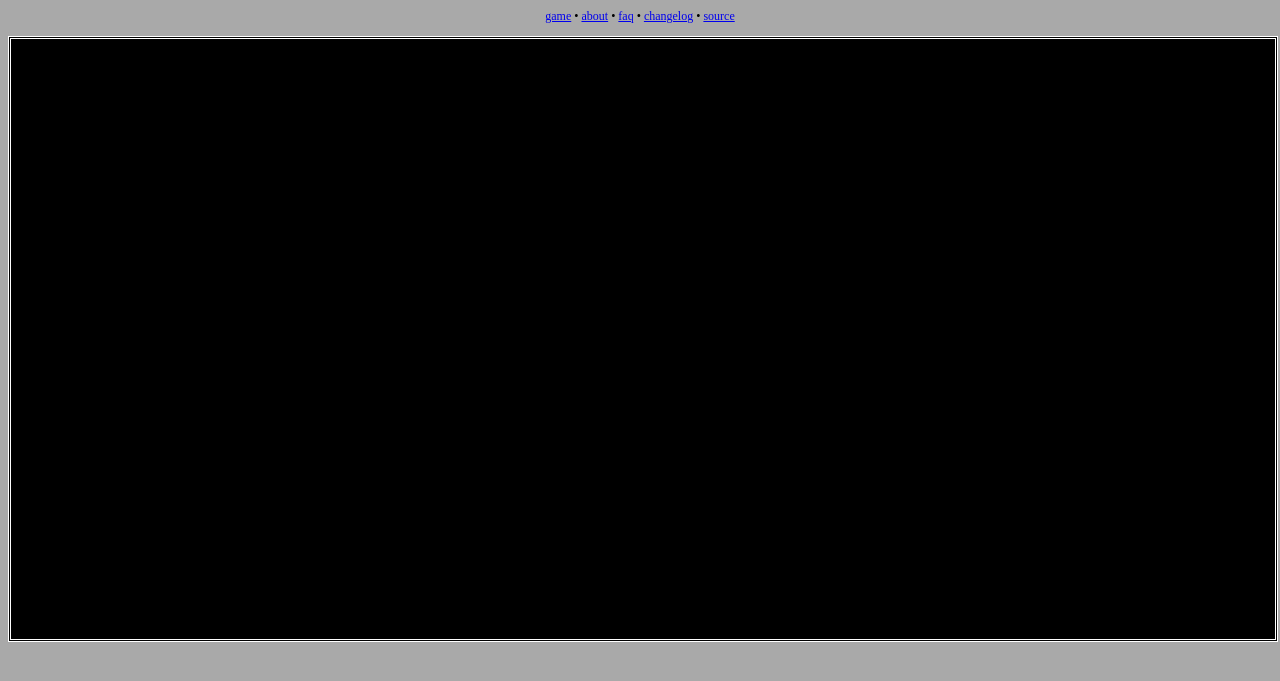
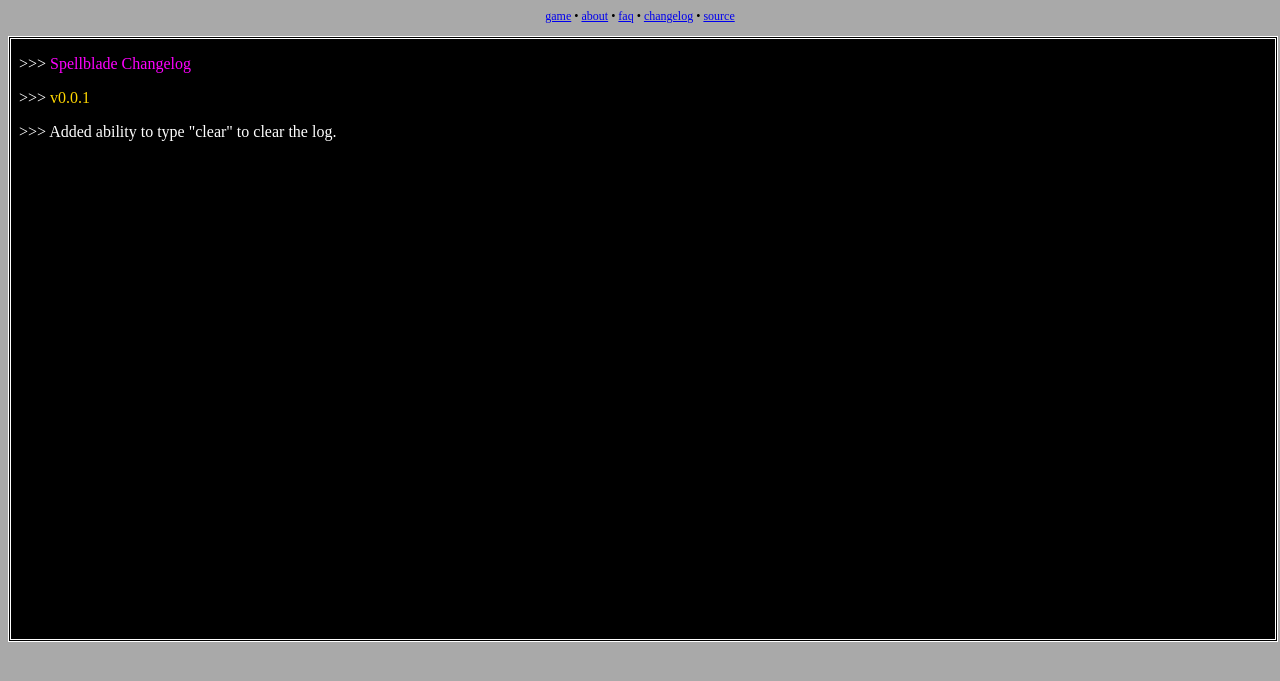
Before and after one commit to mohsr/spellblade, a plain HTML site: page client/changelog.html in a window 1280 px wide. Shown: the part 53-734 px from the top of the page. Drawn offline with Linux system fonts and the light colour scheme.

Commit message:
added changelog changes

```diff
--- a/client/changelog.html
+++ b/client/changelog.html
@@ -16,6 +16,17 @@
         </div>
         <div id="console">
             <div id="textbox">
+                <p class="wholeresponse">&nbsp;&nbsp;>>>
+                    <span class="response purple">Spellblade Changelog</span>
+                </p>
+                <p class="wholeresponse">&nbsp;&nbsp;>>>
+                    <span class="response gold">v0.0.1</span>
+                </p>
+                <p class="wholeresponse">&nbsp;&nbsp;>>>
+                    <span class="response white">
+                    Added ability to type "clear" to clear the log.
+                    </span>
+                </p>
             </div>
         </div>
     </body>
```
